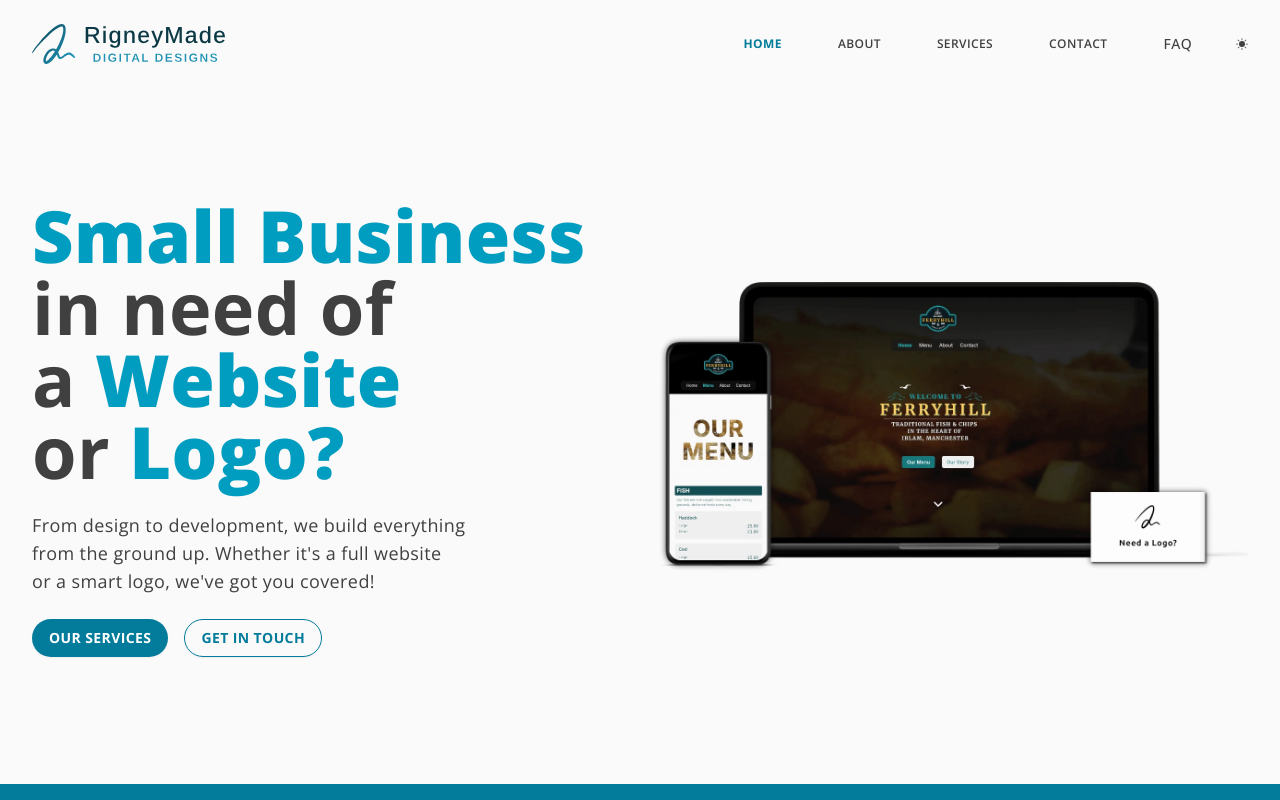
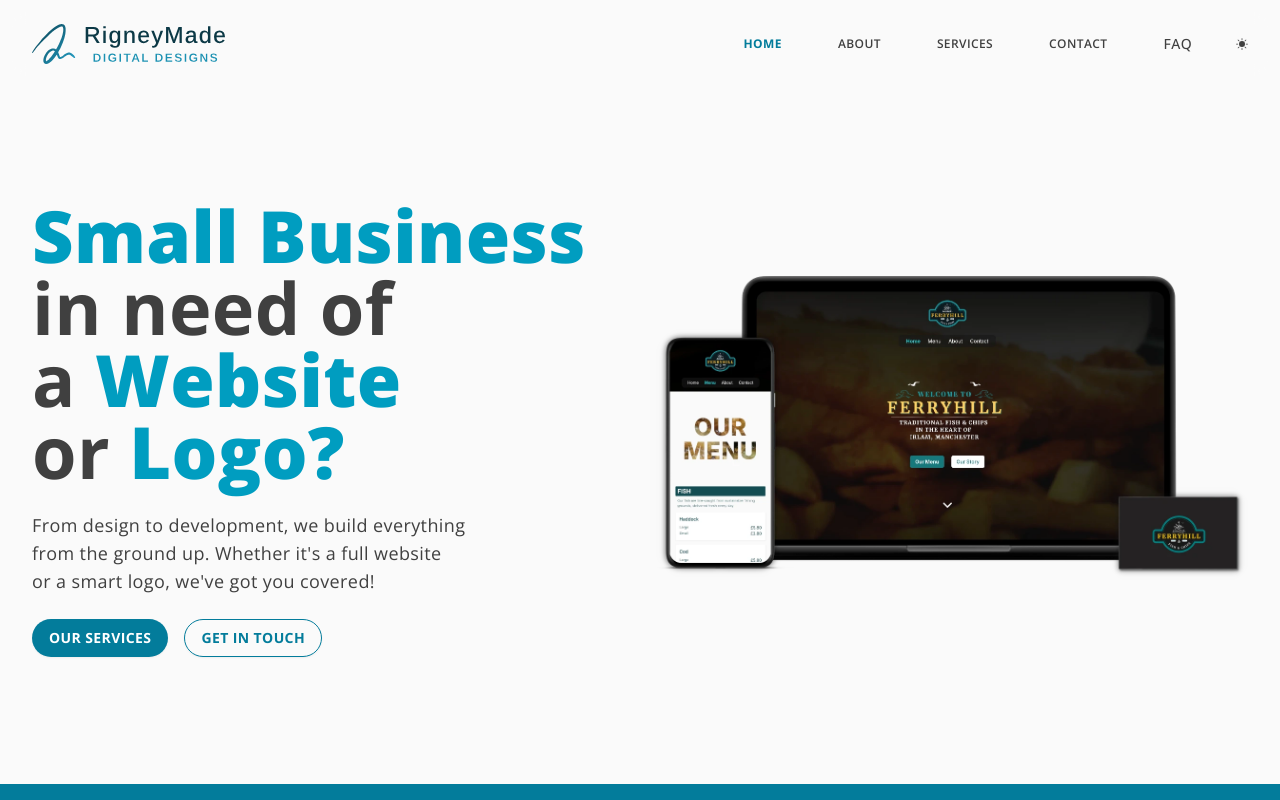
Before and after one commit to KramYengir/rigneymade, a Next.js app: page / in a window 1280 px wide. Shown: the top 800 px of the page. Built offline with nearby package versions, Linux system fonts and the light colour scheme.

Commit message:
update business card image

```diff
--- a/components/Home/Hero.tsx
+++ b/components/Home/Hero.tsx
@@ -42,12 +42,12 @@
         {/* image */}
         <div className="flex-1">
           <img
-            src="/images/hero_fh.webp"
+            src="/images/hero-fh-dark.webp"
             alt="Hero Image"
             className="z-10 dark:hidden"
           />
           <img
-            src="/images/hero_fh_light.webp"
+            src="/images/hero-fh-light.webp"
             alt="Hero Image"
             className="z-10 hidden dark:block"
           />
```
Also changed, not shown: public/images/hero-fh-dark.webp (added), public/images/hero-fh-light.webp (added).
